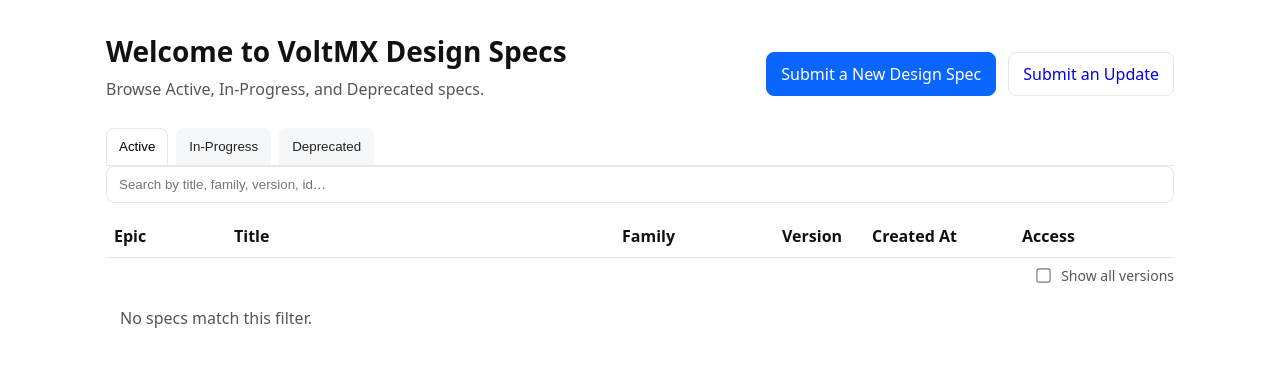
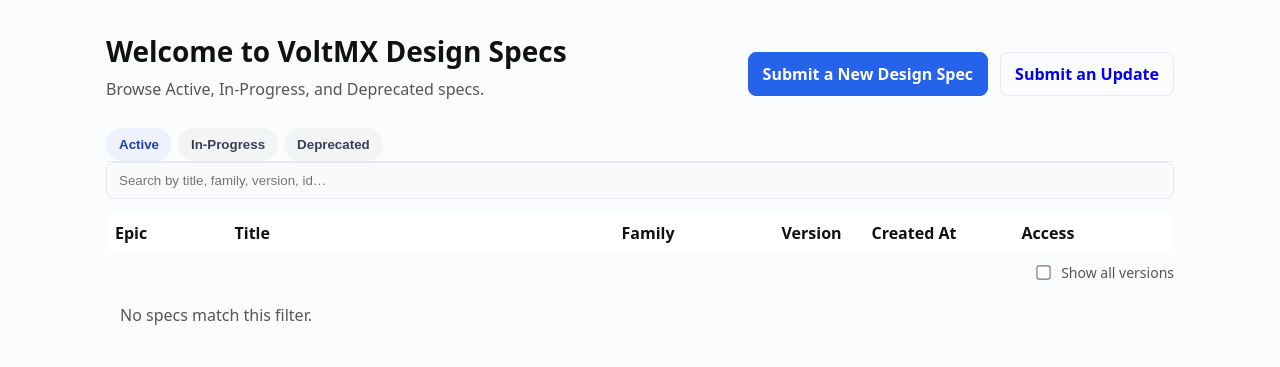
Before and after one commit to pranavwani/design-spec-v3, a Jekyll site: the page built from index.html, in a window 1280 px wide. Shown: the top 367 px of the page. Built offline with Jekyll 4.4.1, drawn with Linux system fonts in a browser that asks for light colours.

Commit message:
trying new theme

```diff
--- a/assets/style.css
+++ b/assets/style.css
@@ -206,3 +206,101 @@
   .hero .actions{ flex-wrap:wrap; align-self: stretch; }
   .hero .actions .btn{ flex:1; text-align:center; }
 }
+
+/* ---------- Polish patch (append to end of style.css) ---------- */
+
+/* 1) Subtle page background + crisper borders */
+body { background: #fbfcfe; }            /* softer than white */
+:root { --border:#e6e9ef; --ring:#2563eb; }
+
+/* 2) Buttons – hover/active/focus, slightly bolder */
+.btn {
+  font-weight: 600;
+  transition: background .15s ease, border-color .15s ease, box-shadow .15s ease, transform .04s ease;
+}
+.btn:hover { background: #f3f6fb; }
+.btn:active { transform: translateY(1px); }
+.btn:focus-visible { outline: none; box-shadow: 0 0 0 3px rgba(37,99,235,.25); }
+
+/* Compact chip-style action buttons used in the table */
+.view-btn {
+  padding: 6px 10px;
+  border-radius: 999px;
+  font-size: 13px;
+  background:#fff;
+  transition: border-color .15s ease, background .15s ease, box-shadow .15s ease;
+}
+.view-btn:hover { background:#f7f8fb; }
+.view-btn:focus-visible { outline: none; box-shadow: 0 0 0 3px rgba(37,99,235,.25); }
+
+/* Keep action links tidy in a row */
+.cell-actions {
+  display: inline-flex;
+  gap: 8px;
+  align-items: center;
+  white-space: nowrap;
+}
+
+/* 3) Tabs as rounded chips + better selected/focus */
+.tabs { gap: 6px; border-bottom: 1px solid var(--border); }
+.tab {
+  border-radius: 999px;
+  padding: 8px 12px;
+  font-weight: 600;
+  transition: background .15s ease, color .15s ease, box-shadow .15s ease;
+}
+.tab[aria-selected="true"] {
+  background: #eef2ff;
+  border-color: transparent;
+  color: #1e40af;
+}
+.tab[aria-selected="false"] { background: #f3f4f6; color: #374151; }
+.tab:focus-visible { outline: none; box-shadow: 0 0 0 3px rgba(37,99,235,.25); }
+
+/* 4) Search input — soft background + focus ring */
+.searchbar input {
+  background: #f9fafb;
+  transition: box-shadow .15s ease, border-color .15s ease, background .15s ease;
+}
+.searchbar input:focus {
+  background:#fff;
+  border-color:#c7d2fe;
+  box-shadow: 0 0 0 3px rgba(99,102,241,.2);
+  outline: none;
+}
+
+/* 5) Table polish — hover stripe + sticky header on mobile wrap */
+table { border: 1px solid var(--border); border-radius: 12px; overflow: hidden; }
+tbody tr:hover { background: #fafbff; }
+th, td { vertical-align: middle; }
+th { background: #fff; }
+
+/* 6) Hero row balance – center actions vertically (you asked for this) */
+.hero-top { display: grid; grid-template-columns: 1fr auto; align-items: center; gap: 12px; }
+.hero .actions { justify-self: end; align-self: center; }
+
+/* 7) Pills – cleaner neutrals */
+.pill { background:#f5f7fb; border:1px solid #e6e9ef; }
+.pill--in-progress { background:#fff8db; border-color:#facc15; }
+.pill--deprecated { background:#ffe4e6; border-color:#f87171; }
+.pill--muted { background:#fff; }
+
+/* 8) Dark mode (safe) */
+@media (prefers-color-scheme: dark) {
+  :root { --text:#e5e7eb; --sub:#9ca3af; --border:#2e3440; --muted:#1f2430; }
+  body { background:#0f141b; }
+  .btn.primary { background:#3b82f6; border-color:#3b82f6; }
+  .tab[aria-selected="true"] { background:#1f2937; color:#e5e7eb; }
+  table { border-color:#2e3440; }
+  th { background:#0f141b; }
+  tbody tr:hover { background:#18202b; }
+  .view-btn { background:#0f141b; }
+}
+
+/* 9) Tiny motion everywhere */
+a, .view-btn, .tab, .btn { transition: background .15s ease, color .15s ease, border-color .15s ease, box-shadow .15s ease, transform .04s ease; }
+
+/* 10) Make Access buttons sit nicely even on small screens */
+@media (max-width: 600px) {
+  .cell-actions { flex-wrap: wrap; gap: 6px; }
+}
--- a/index.html
+++ b/index.html
@@ -127,11 +127,13 @@
       <td data-label="Created At">{{ d.created_at | default: draft_updated }}</td>
       <td class="col-updated" data-label="Updated At">{{ draft_updated }}</td>
 
-        <td data-label="Access" class="cell-actions">
-          <a class="view-btn" href="{{ d.url | relative_url }}">View</a>
-          {%- if d.pr_url -%}
-            <a class="view-btn" href="{{ d.pr_url }}">PR #{{ d.pr | default: d.pr_number }}</a>
-          {%- endif -%}
+      <td data-label="Access">
+        <span class="cell-actions">
+          <a class="view-btn" href="{{ latest.url | relative_url }}">View</a>
+          {% if latest.pr_url %}
+          <a class="view-btn" href="{{ latest.pr_url }}" target="_blank" rel="noopener">PR #{{ latest.pr }}</a>
+          {% endif %}
+        </span>
       </td>
     </tr>
     {%- endfor -%}
```
Also changed, not shown: other parts of index.html (+25 -0 lines). Lines whose indentation alone changed are shown as unchanged.
